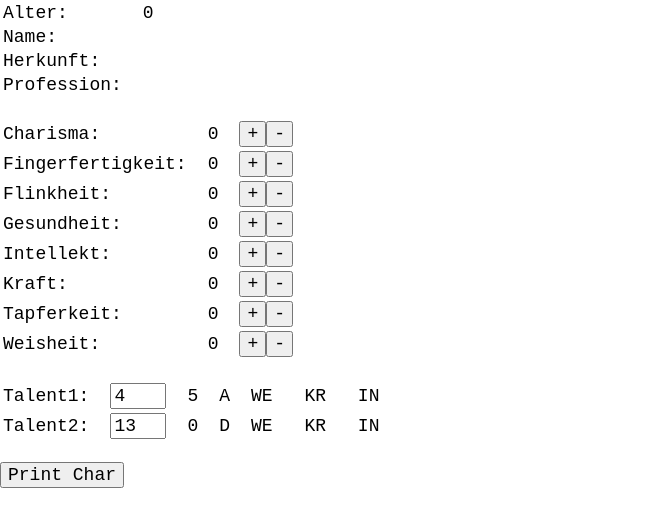
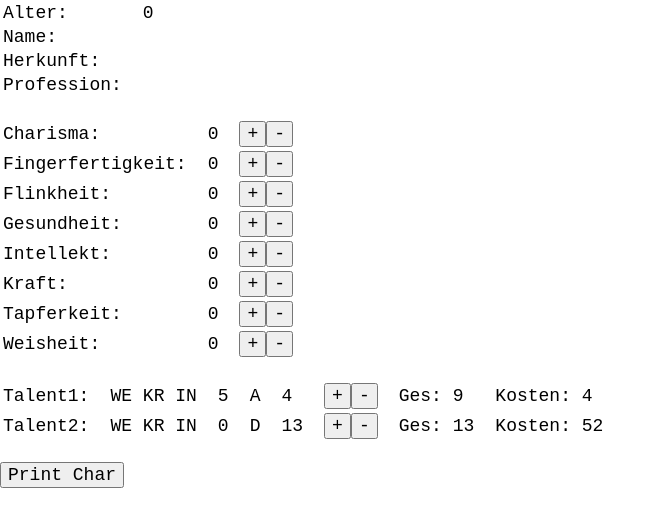
Before and after one commit to Jarpos/jarncc-2, an Angular app: page /editor in a window 1280 px wide. Shown: the top 526 px of the page, without its empty margins (0-665 px from the left). Built offline with nearby package versions, Linux system fonts and the light colour scheme.

Commit message:
remake to use buttons for adding & subtracting; add costs overall points

```diff
--- a/src/app/pages/c-char-editor/c-char-editor.component.html
+++ b/src/app/pages/c-char-editor/c-char-editor.component.html
@@ -1,25 +1,21 @@
 <div *ngFor="let character of characterService._characters">
     <!-- General Information (Name, Age, etc.) -->
     <table>
-        <tr *ngFor="let info of character._information | keyvalue">
-            <td title="{{ info.value.explanation }}">
-                {{ info.value.name }}:
-            </td>
-            <td id="{{ info.key }}">{{ info.value.value }}</td>
+        <tr *ngFor="let i of character._information | keyvalue">
+            <td title="{{ i.value.explanation }}">{{ i.value.name }}:</td>
+            <td>{{ i.value.value }}</td>
         </tr>
     </table>
     <br>
 
     <!-- Base Values (Strength, Dexterity, etc.) -->
     <table>
-        <tr *ngFor="let base of character._baseValues | keyvalue">
-            <td title="{{ base.value.explanation }}">
-                {{ base.value.name }}:
-            </td>
-            <td>{{ base.value.value }}</td>
+        <tr *ngFor="let b of character._baseValues | keyvalue">
+            <td title="{{ b.value.explanation }}">{{ b.value.name }}:</td>
+            <td>{{ b.value.value }}</td>
             <td>
-                <button (click)="base.value.value = base.value.value + 1">+</button>
-                <button (click)="base.value.value = base.value.value - 1">-</button>
+                <button (click)="b.value.value = b.value.value + 1">+</button>
+                <button (click)="b.value.value = b.value.value - 1">-</button>
             </td>
         </tr>
     </table>
@@ -27,18 +23,22 @@
 
     <!-- Talents (Perception, Pickpocketing, etc.) -->
     <table>
-        <tr *ngFor="let talent of character._talents | keyvalue">
-            <td title="{{ talent.value.explanation }}">
-                {{ talent.value.name }}:
+        <tr *ngFor="let t of character._talents | keyvalue">
+            <td title="{{ t.value.explanation }}">{{ t.value.name }}:</td>
+            <td>
+                <a *ngFor="let attr of t.value.attributes">
+                    {{ attr }}
+                </a>
             </td>
-            <td><input matInput type="number"
-                        [(ngModel)]="talent.value.extraPoints"
-                        min="0" max="20"></td>
-            <td>{{ talent.value.basePoints }}</td>
-            <td>{{ talent.value.difficulty }}</td>
-            <td *ngFor="let attr of talent.value.attributes">
-                {{ attr }}&nbsp;
+            <td>{{ t.value.basePoints }}</td>
+            <td>{{ t.value.difficulty }}</td>
+            <td>{{ t.value.extraPoints }}</td>
+            <td>
+                <button (click)="t.value.extraPoints = t.value.extraPoints + 1">+</button>
+                <button (click)="t.value.extraPoints = t.value.extraPoints - 1">-</button>
             </td>
+            <td>Ges: {{ t.value.basePoints + t.value.extraPoints }}</td>
+            <td>Kosten: {{ t.value.extraPoints * (t.value.difficulty.charCodeAt(0) - 64) }}</td>
         </tr>
     </table>
     <br>
```
